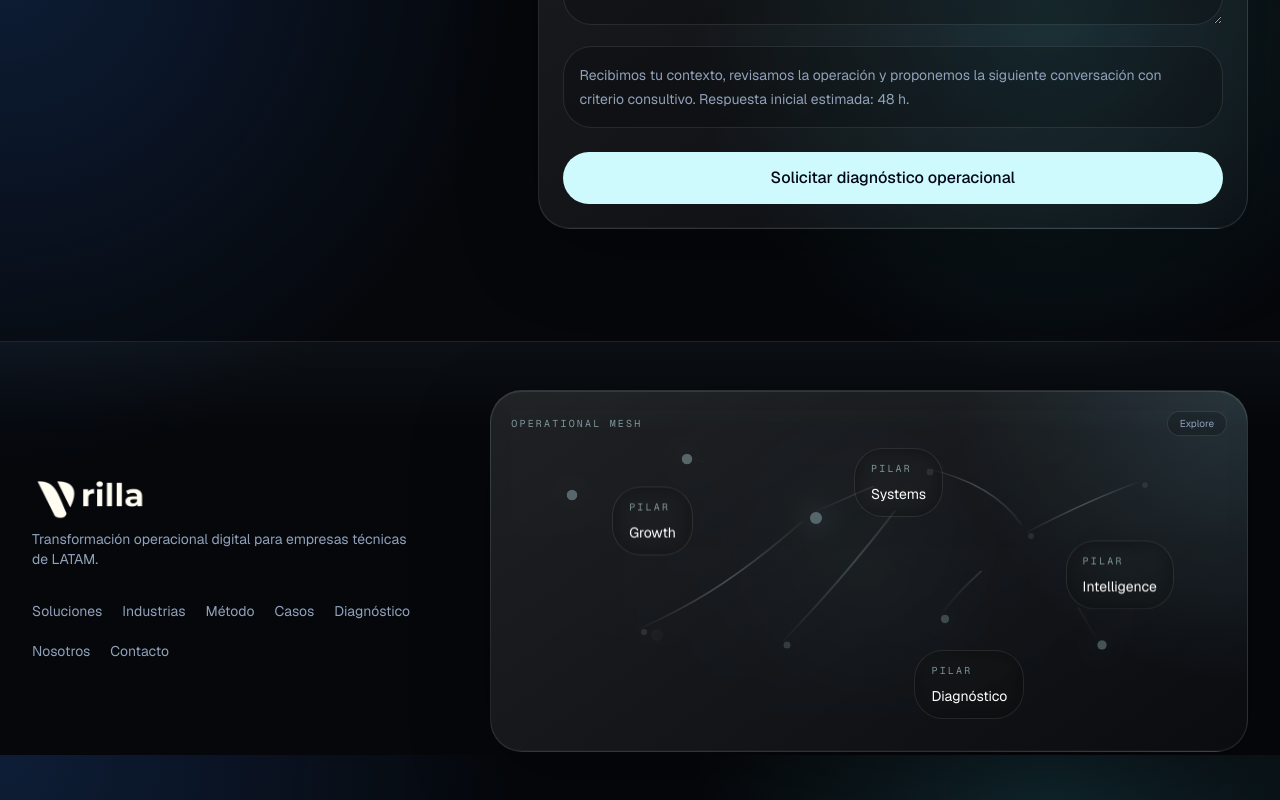
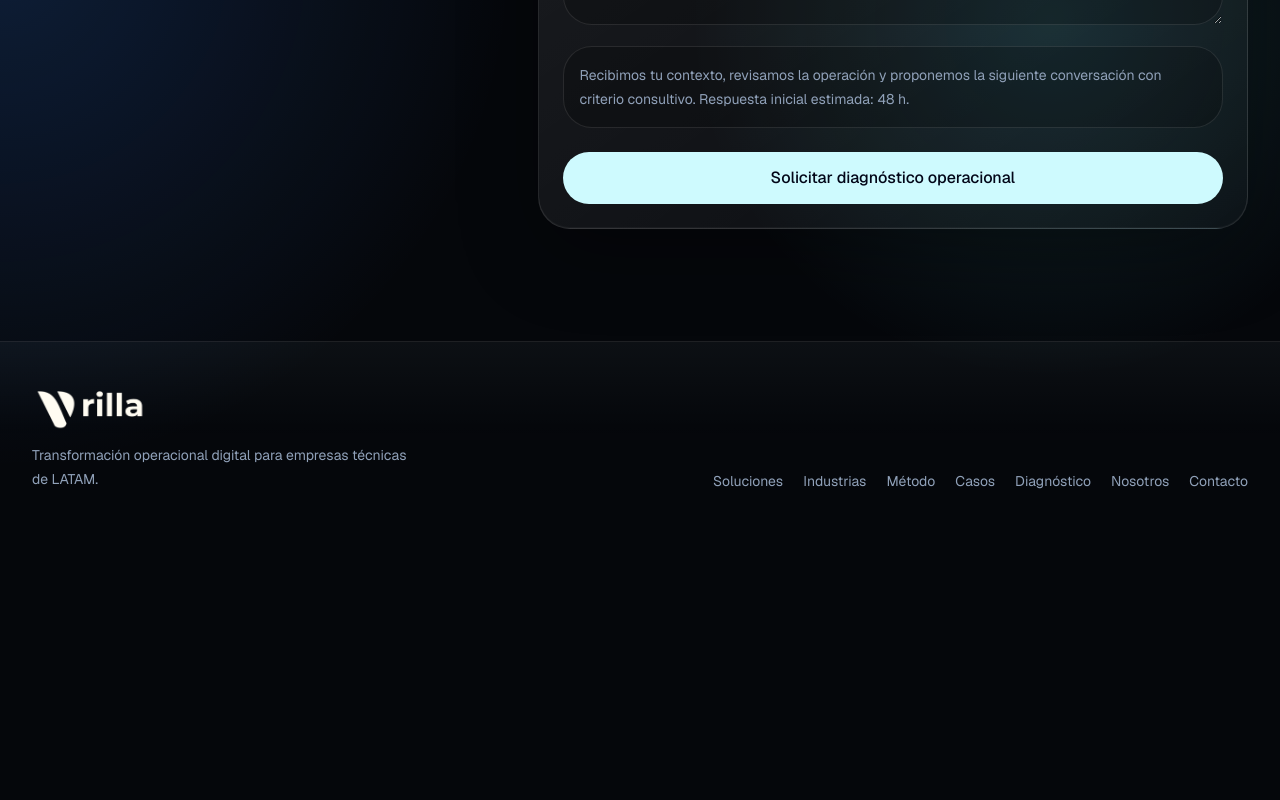
Before and after one commit to antoniobravocabanillas/vrilla.latam, a Next.js app: page / in a window 1280 px wide. Shown: the part 8045-8845 px from the top of the page. After the commit the page ends 8584 px from the top, so only its background shows below. Built offline with nearby package versions, Linux system fonts and the light colour scheme.

Commit message:
clean public footer and metadata

```diff
--- a/src/app/layout.tsx
+++ b/src/app/layout.tsx
@@ -6,12 +6,22 @@ const geistSans = Geist({ variable: "--font-geist-sans", subsets: ["latin"] });
 const geistMono = Geist_Mono({ variable: "--font-geist-mono", subsets: ["latin"] });
 
 export const metadata: Metadata = {
+  metadataBase: new URL("https://vrilla.solutions"),
   title: {
     default: "VRILLA — Transformación operacional digital",
     template: "%s — VRILLA",
   },
   description:
     "VRILLA diseña sistemas, automatización e infraestructura digital para transformar empresas técnicas y operativas de LATAM en operaciones escalables.",
+  openGraph: {
+    title: "VRILLA — Transformación operacional digital",
+    description:
+      "Sistemas, automatización e infraestructura digital para empresas técnicas y operativas de LATAM.",
+    url: "https://vrilla.solutions",
+    siteName: "VRILLA",
+    locale: "es_PE",
+    type: "website",
+  },
 };
 
 export default function RootLayout({
--- a/src/components/site-footer.tsx
+++ b/src/components/site-footer.tsx
@@ -1,29 +1,28 @@
 import Image from "next/image";
 import Link from "next/link";
-import { OperationalMesh } from "@/components/operational-mesh";
-import { MeshPillarNav } from "@/components/operational-mesh";
 import { navItems } from "@/components/site-data";
 
 export function SiteFooter() {
   return (
     <footer className="relative overflow-hidden border-t border-white/10 py-12">
       <div className="absolute inset-x-0 top-0 h-24 bg-gradient-to-b from-cyan-100/[0.04] to-transparent" />
-      <div className="container-shell relative grid gap-8 lg:grid-cols-[0.72fr_1.28fr] lg:items-center">
-        <div className="flex flex-col gap-8 text-sm text-slate-400">
+      <div className="container-shell relative flex flex-col gap-8 text-sm text-slate-400 lg:flex-row lg:items-end lg:justify-between">
         <div>
           <Image src="/brand/vrilla-logo.png" alt="VRILLA" width={118} height={42} className="h-auto w-[118px]" />
-            <p className="mt-2 max-w-sm">Transformación operacional digital para empresas técnicas de LATAM.</p>
+          <p className="mt-3 max-w-sm leading-6">
+            Transformación operacional digital para empresas técnicas de LATAM.
+          </p>
         </div>
-          <div className="flex flex-wrap gap-5">
+        <div className="flex max-w-2xl flex-wrap gap-x-5 gap-y-3 lg:justify-end">
           {navItems.map((item) => (
             <Link key={item.href} href={item.href} className="hover:text-white">
               {item.label}
             </Link>
           ))}
-            <Link href="/contacto" className="hover:text-white">Contacto</Link>
+          <Link href="/contacto" className="hover:text-white">
+            Contacto
+          </Link>
         </div>
-        </div>
-        <MeshPillarNav />
       </div>
     </footer>
   );
```
Lines whose indentation alone changed are shown as unchanged.
